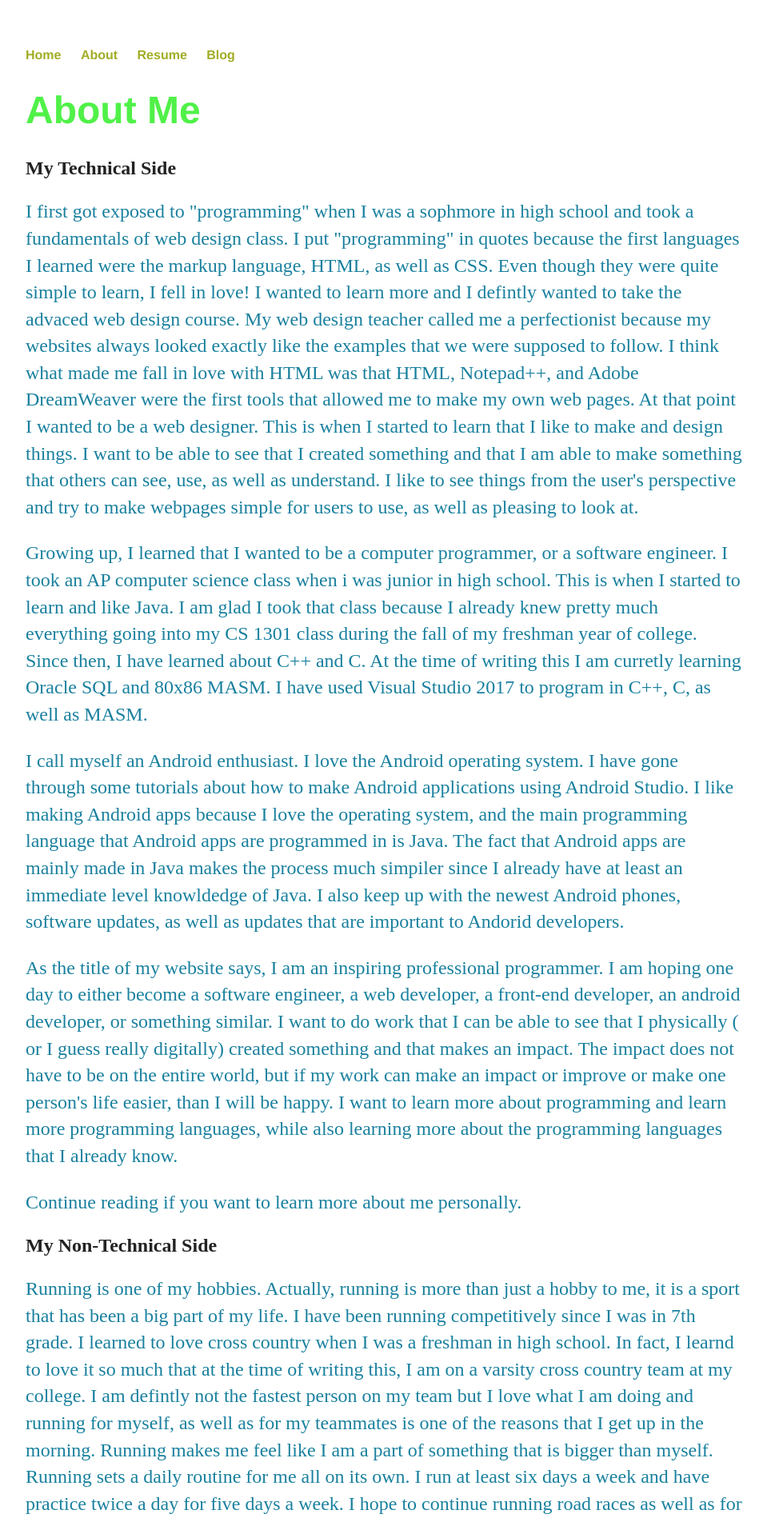
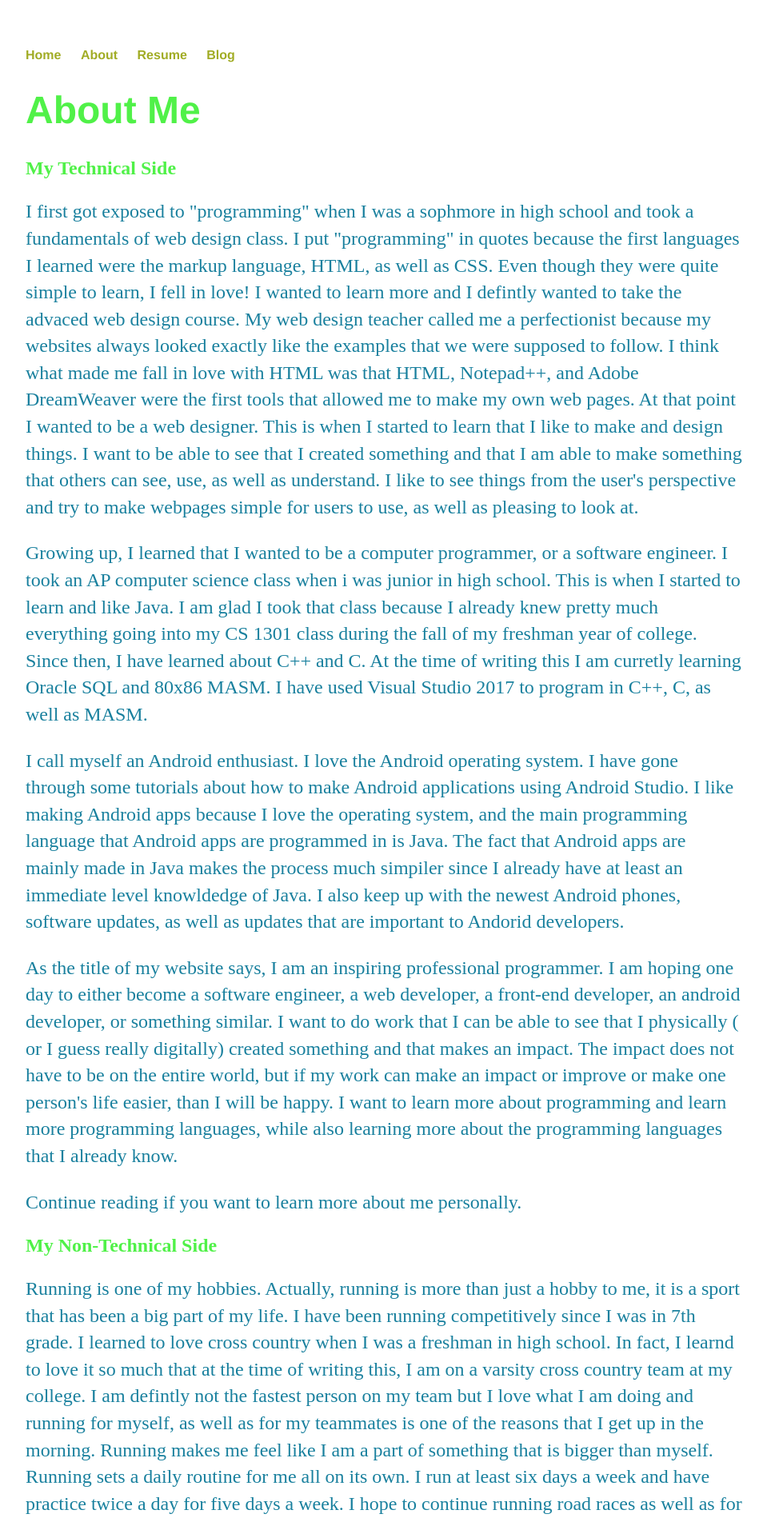
Before and after one commit to acow19/acow19.github.io, a Jekyll site: the page built from about/index.html, in a window 1280 px wide. Shown: the top 1903 px of the page at 80% size, without its empty margins (160-1119 px from the left). Built offline with Jekyll 4.4.1, drawn with Linux system fonts in a browser that asks for light colours.

Commit message:
Color Changes #4
Made a color change to level h2 headings

```diff
--- a/css/main.css
+++ b/css/main.css
@@ -25,6 +25,9 @@ h1 {
     font-family:'Helvetica', 'Arial', 'Sans-Serif';
     color: #50f148;
 }
+h2 {
+    color: #50f148;
+}
 p {
     font-size: 1.5em;
     line-height: 1.4em;
```
